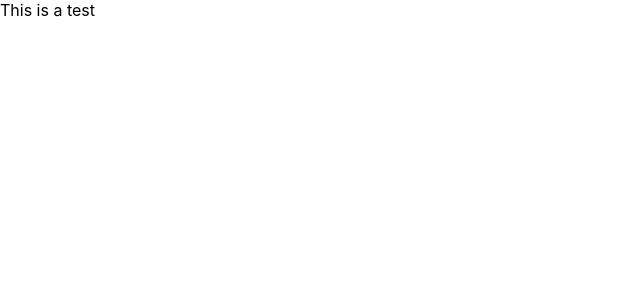
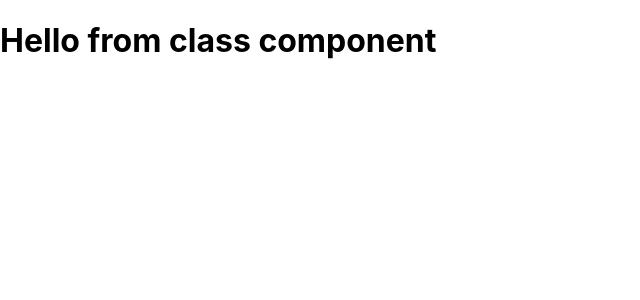
Before and after one commit to prajesh-ananthan/movie-app, a Next.js app: page /about in a window 1280 px wide. Shown: the top 300 px of the page, without its empty margins (0-640 px from the left). Built offline with nearby package versions, Linux system fonts and the light colour scheme.

Commit message:
6. Class components

```diff
--- a/pages/about.js
+++ b/pages/about.js
@@ -1,9 +1,19 @@
 import React from 'react'
 
 // Functional Component
-const About = () => {
-    const message = 'Hello Nextjs';
-    return React.createElement('div', null, 'This is a test')
+// const About = () => {
+//     const message = 'Hello Nextjs';
+//     return React.createElement('div', null, 'This is a test')
+// }
+
+// Class Component
+class About extends React.Component {
+    render() {
+
+        return (
+            <h1>Hello from class component</h1>
+        )
+    }
 }
 
 export default About
```
